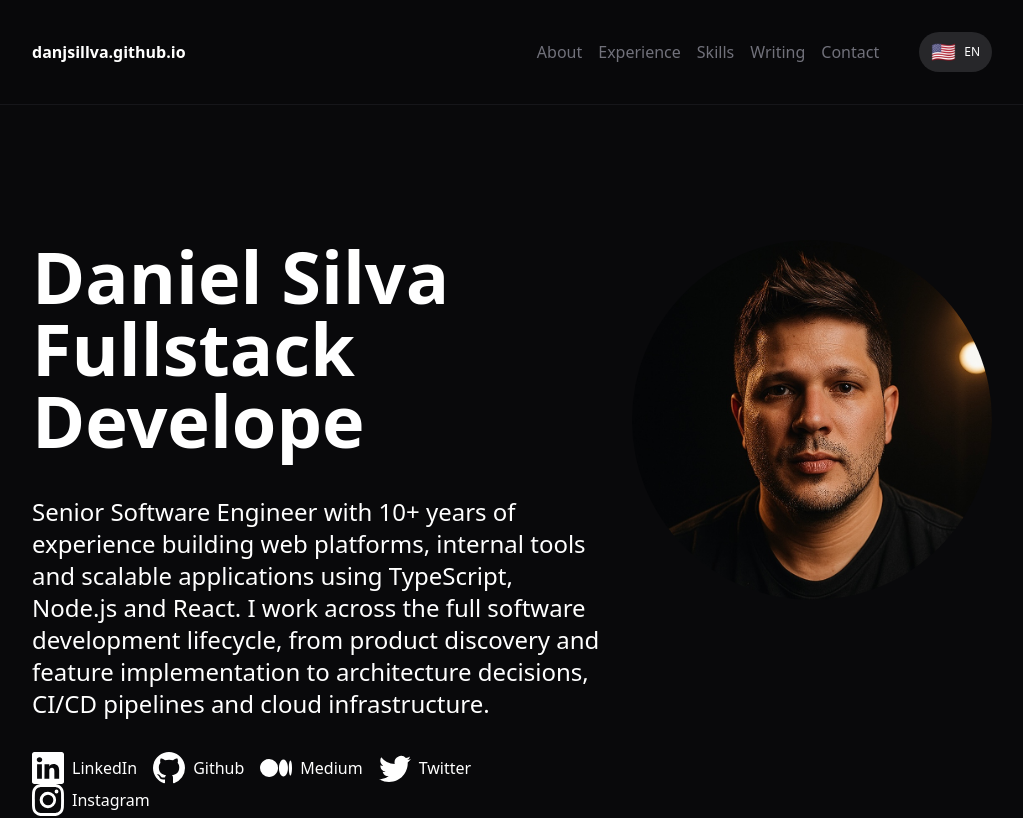
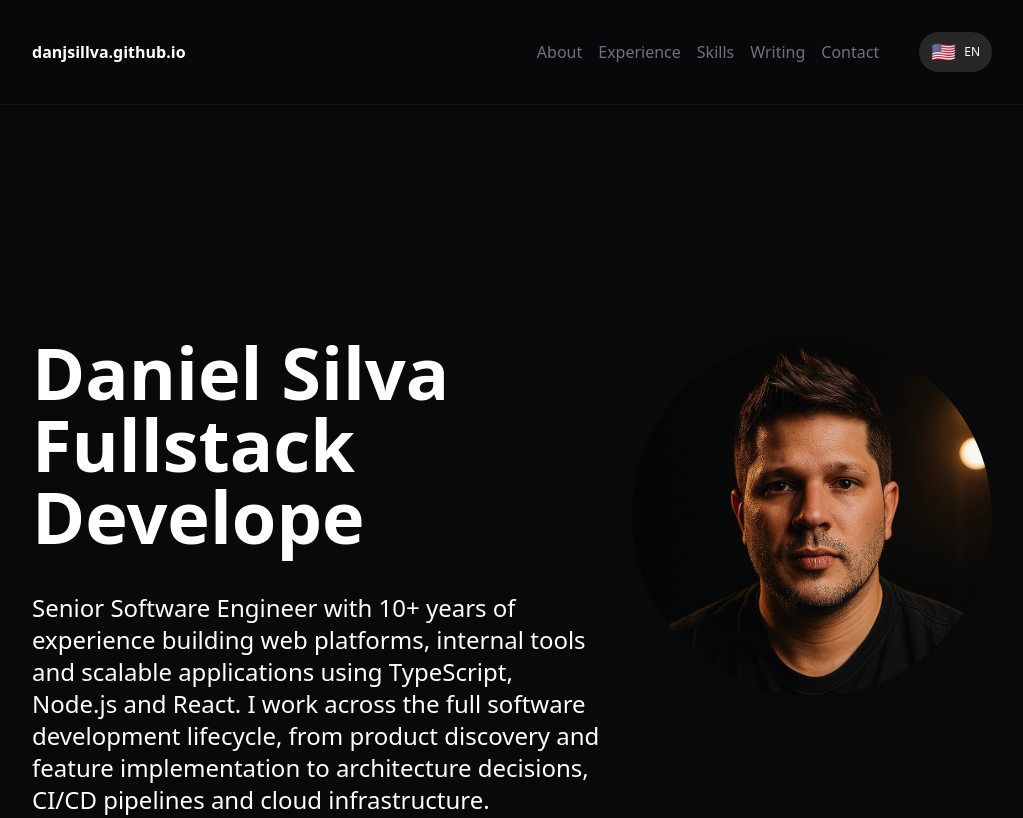
Before and after one commit to danjsillva/danjsillva.github.io, a React (Vite) app: page / in a window 1280 px wide. Shown: the top 818 px of the page, without its empty margins (128-1151 px from the left). Built offline with nearby package versions, Linux system fonts and the light colour scheme.

Commit message:
feat: 2026 profile update

```diff
--- a/src/components/hero.tsx
+++ b/src/components/hero.tsx
@@ -39,7 +39,7 @@ function Hero() {
   return (
     <section
       id="about"
-      className="flex flex-col lg:flex-row items-start justify-between w-ful lg:w-[1024px] h-full px-8 py-10 sm:py-20 lg:py-40 mt-20 space-x-0 lg:space-x-8"
+      className="flex flex-col lg:flex-row items-start justify-between w-ful lg:w-[1024px] h-full px-8 py-10 sm:py-20 lg:py-64 mt-20 space-x-0 lg:space-x-8"
     >
       <img
         src={imageProfile}
```
